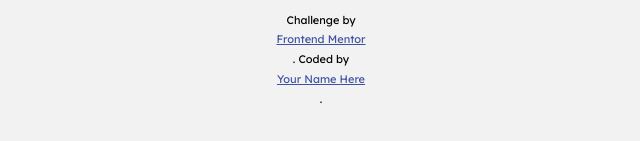
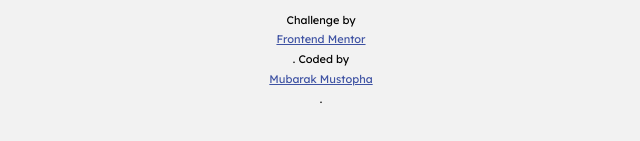
Before and after one commit to mubarak-mustopha/web-dev, a plain HTML site: page 3-column-preview-card-component-main/index.html in a window 1280 px wide. Shown: the part 569-710 px from the top of the page, 319-959 px from the left. Drawn offline with Linux system fonts and the light colour scheme.

Commit message:
My name added at the bottom of the page

```diff
--- a/3-column-preview-card-component-main/index.html
+++ b/3-column-preview-card-component-main/index.html
@@ -48,7 +48,7 @@
       </div>
       <div class="attribution">
         Challenge by <a href="https://www.frontendmentor.io?ref=challenge" target="_blank">Frontend Mentor</a>.
-        Coded by <a href="#">Your Name Here</a>.
+        Coded by <a href="#">Mubarak Mustopha</a>.
       </div>
 
 
```
